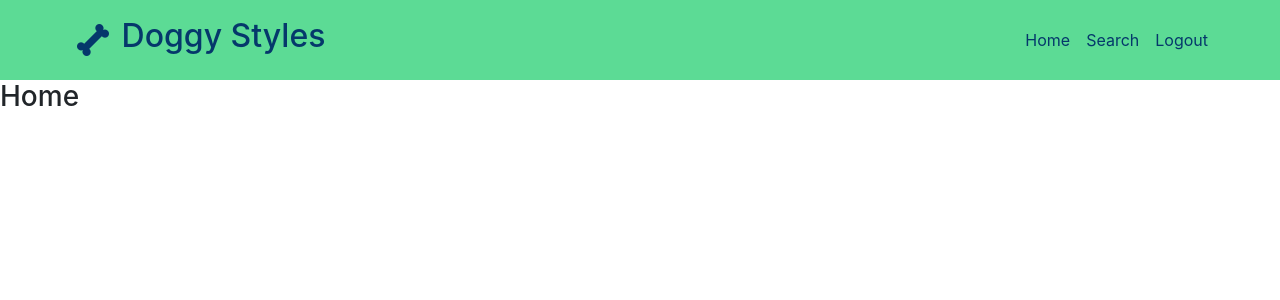
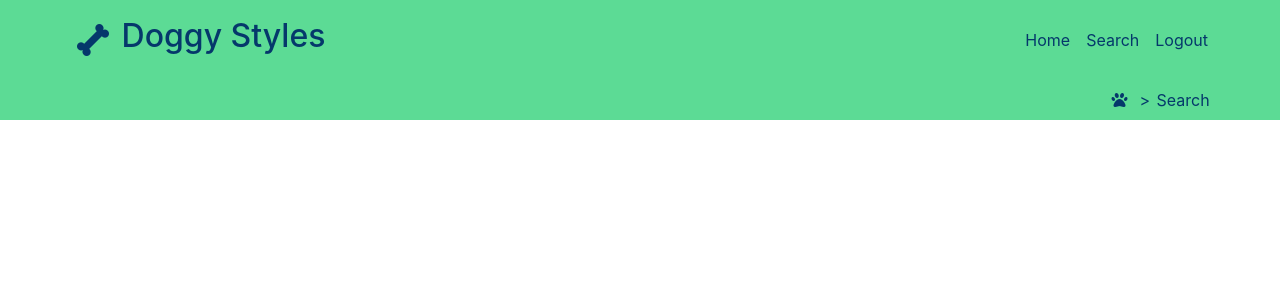
Before and after one commit to llucas314/doggy-styles-react, a React (Create React App) app: page / in a window 1280 px wide. Shown: the top 300 px of the page. Built offline with nearby package versions, Linux system fonts and the light colour scheme.

Commit message:
updated and styled breadcrumbs

```diff
--- a/public/index.html
+++ b/public/index.html
@@ -9,6 +9,10 @@
       name="description"
       content="Web site created using create-react-app"
     />
+    <script
+      src="https://kit.fontawesome.com/47680b3edc.js"
+      crossorigin="anonymous"
+    ></script>
     <link
       rel="stylesheet"
       href="https://stackpath.bootstrapcdn.com/bootstrap/4.3.1/css/bootstrap.min.css"
@@ -30,7 +34,7 @@
       work correctly both with client-side routing and a non-root public URL.
       Learn how to configure a non-root public URL by running `npm run build`.
     -->
-    <title>React App</title>
+    <title>Doggy Styles</title>
   </head>
   <body>
     <noscript>You need to enable JavaScript to run this app.</noscript>
--- a/src/components/Breadcrumbs/Breadcrumbs.css
+++ b/src/components/Breadcrumbs/Breadcrumbs.css
@@ -1 +1,62 @@
-/* No CSS *//*# sourceMappingURL=Breadcrumbs.css.map */
+.breadcrumbs {
+  width: 100vw;
+  height: 5vh;
+  display: -webkit-box;
+  display: -ms-flexbox;
+  display: flex;
+  padding: 0 5vw;
+  -webkit-box-pack: end;
+      -ms-flex-pack: end;
+          justify-content: flex-end;
+  -webkit-box-align: center;
+      -ms-flex-align: center;
+          align-items: center;
+  background-color: #5cdb95;
+}
+
+.breadcrumbs .home-wrap {
+  height: 5vh;
+  width: 5vh;
+  display: -webkit-box;
+  display: -ms-flexbox;
+  display: flex;
+  -webkit-box-pack: space-evenly;
+      -ms-flex-pack: space-evenly;
+          justify-content: space-evenly;
+  -webkit-box-align: center;
+      -ms-flex-align: center;
+          align-items: center;
+}
+
+.breadcrumbs .home-link {
+  display: -webkit-box;
+  display: -ms-flexbox;
+  display: flex;
+  -webkit-box-pack: center;
+      -ms-flex-pack: center;
+          justify-content: center;
+  -webkit-box-align: center;
+      -ms-flex-align: center;
+          align-items: center;
+  color: #05386b;
+}
+
+.breadcrumbs .home-link:hover {
+  text-decoration: none;
+}
+
+.breadcrumbs .home-link i {
+  color: #05386b;
+  -webkit-transition: all 0.5s ease-in;
+  transition: all 0.5s ease-in;
+}
+
+.breadcrumbs .home-link i:hover {
+  -webkit-transform: scale(1.2);
+          transform: scale(1.2);
+}
+
+.breadcrumbs .home-link span {
+  margin: 0 0.5vw;
+}
+/*# sourceMappingURL=Breadcrumbs.css.map */
--- a/src/components/Breadcrumbs/Breadcrumbs.js
+++ b/src/components/Breadcrumbs/Breadcrumbs.js
@@ -1,10 +1,18 @@
 import React from "react";
 import "./Breadcrumbs.css";
-
+import { Link } from "react-router-dom";
 function Breadcrumbs() {
   return (
     <div className="breadcrumbs">
-      <h3>Home</h3>
+      <div className="home-wrap">
+        <Link to="/" className="home-link">
+          <i class="fas fa-paw"></i>
+        </Link>
+      </div>
+      <Link to="/" className="home-link">
+        {" "}
+        > <span> Search</span>
+      </Link>
     </div>
   );
 }
```
